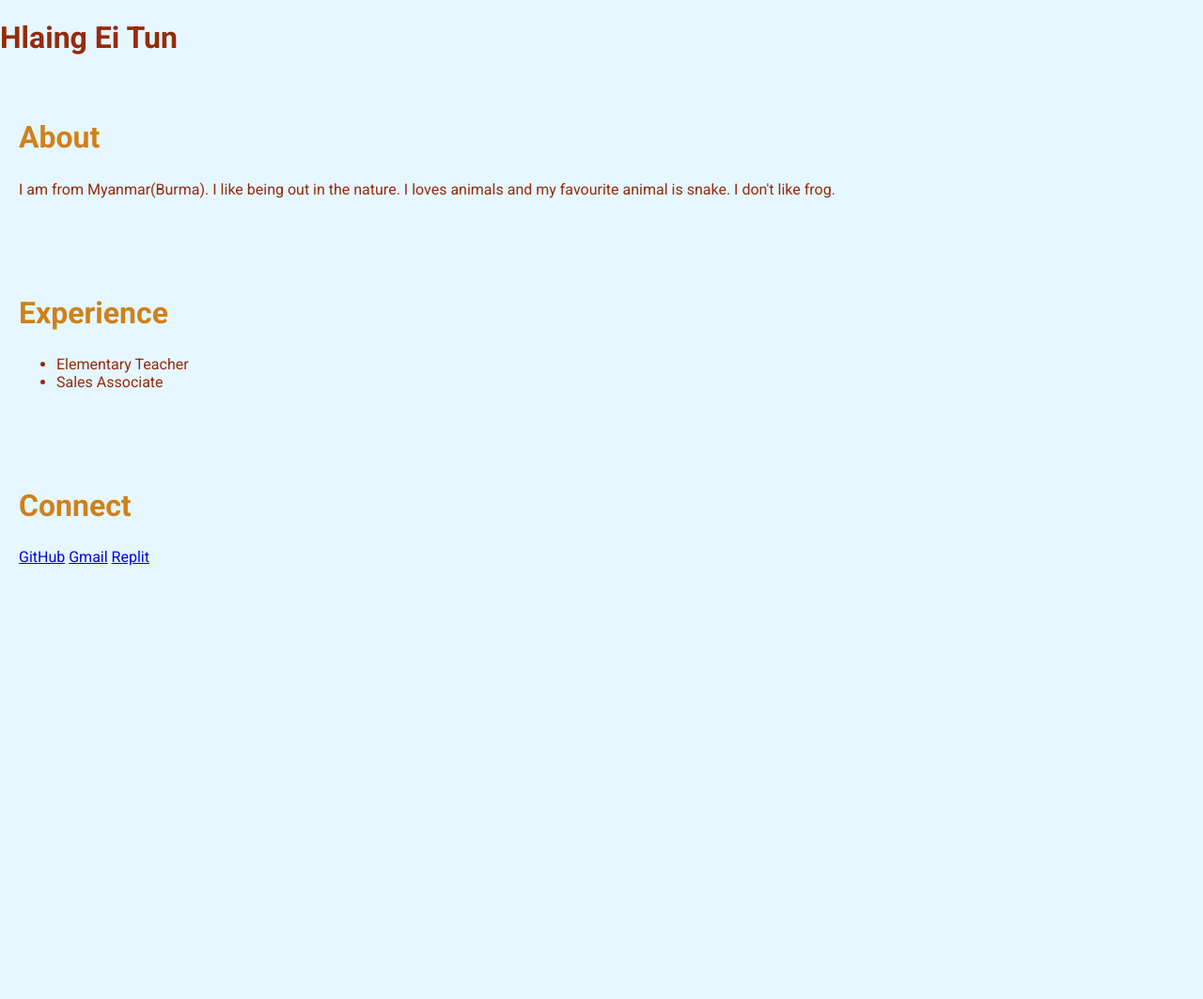
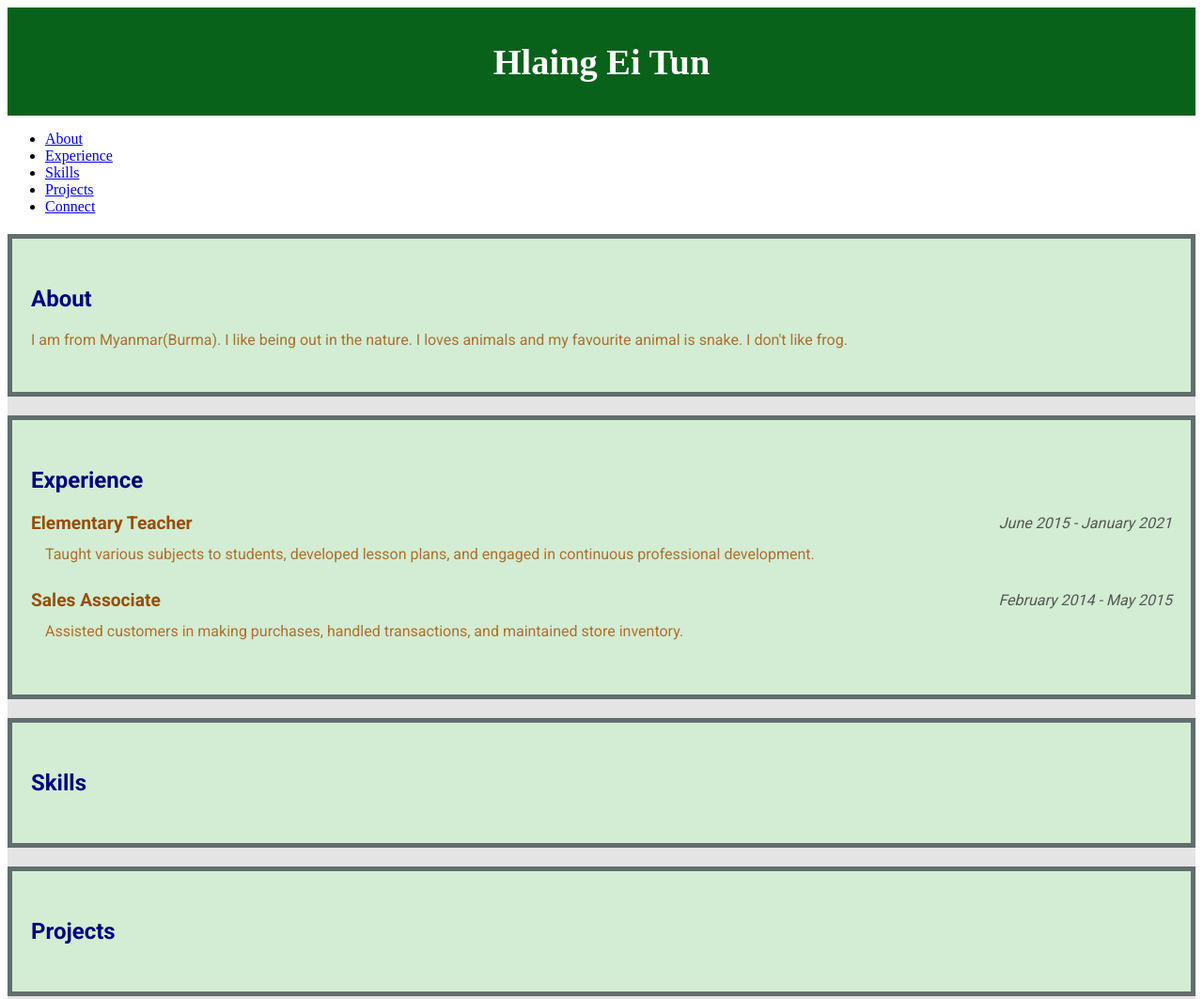
Before and after one commit to Serena-Tun/CTD-Intro, a plain HTML site: page index.html in a window 1280 px wide. Shown: the top 1063 px of the page at 94% size. Before the commit the page ends 800 px from the top, so only its background shows below. Drawn offline with Linux system fonts and the light colour scheme.

Commit message:
formatted styles added

```diff
--- a/css/index.css
+++ b/css/index.css
@@ -2,71 +2,95 @@
 @import url('https://fonts.googleapis.com/css2?family=Roboto:wght@400;700&display=swap');
 
 /* General Styling */
-body {
-    background-color: #e6f7ff; /* Change the background color of the page body */
-    color: #952b0b; /* Change the default text color */
+header {
+    background-color: #096219;
+    color: #ffff;
+    position: sticky;
+    Top: 0;
+    right: 0;
+    Left: 0;
+    text-align: center;
+    padding: 10px 0;
+    margin-bottom: 10px;
+    font-size: larger;
+    font-weight: bolder;
+
+}
+
+main {
+    background-color: #e4e4e4; /* Change the background color of the page body */
+    color: #ae6f2f; /* Change the default text color */
     font-family: 'Roboto', sans-serif; /* Customize the font family */
     margin: 0;
     padding: 0;
 }
 
 section {
-    padding: 20px; /* Add padding between sections */
+    padding: 25px; /* Add padding between sections */
     margin: 20px 0; /* Add margin between sections */
-    border: 1px rgb(2, 2, 17); /* Add border to visualize sections */
+    border: solid 5px rgb(98, 109, 109);
 }
 
-/* Header Styling */
-header {
-    text-align: center; /* Change the alignment of the content */
-    background-color: rgb(19, 81, 17); /* Custom background color */
-    color: rgb(48, 215, 181); /* Custom text color */
-    padding: 50px 0; /* Padding for spacing */
+h2 {
+    color: navy;
+    text-align: left;
+    font-weight: bolder;
 }
 
-header h1 {
-    font-size: 3em; /* Change the font size */
-    font-weight: 700; /* Change the font weight */
-    color: rgb(255, 255, 255); /* Change the font color to white */
-    text-transform: uppercase; /* Transform the style of your name */
-    letter-spacing: 2px; /* Add spacing between letters */
-    text-shadow: 2px 2px 4px rgba(0, 0, 0, 0.5); /* Add shadow to the text */
+#About {
+    background-color: #d2edd3;
+    padding: 30px 20px;
+    text-align: left;
 }
 
-/* Experience Section */
-#experience ul {
-    list-style-type: none; /* Remove bullet points */
-    padding: 0;
+#Experience {
+    background-color: #d2edd3;
+    padding: 30px 20px;
+    margin: 0;
 }
 
-#experience li {
-    background-color: rgb(145, 145, 19); /* Background color for list items */
-    border: 1px pink; /* Border for list items */
-    border-radius: 5px; /* Rounded corners */
-    padding: 15px; /* Padding inside list items */
-    margin: 10px 0; /* Margin between list items */
-    box-shadow: 0 4px 6px rgba(0, 0, 0, 0.1); /* Box shadow for list items */
+.job {
+    margin-bottom: 25px; /* Space between jobs */
 }
 
-/* Connect Section */
-#connect a {
-    display: inline-block; /* Transform links into block style */
-    background-color: #007acc; /* Background color for links */
-    color: #fff; /* Text color for links */
-    padding: 10px 15px; /* Padding for links */
-    margin: 5px; /* Margin between links */
-    text-decoration: none; /* Remove underline */
-    border-radius: 5px; /* Rounded corners */
-    transition: background-color 0.3s ease; /* Smooth transition on hover */
+.job-header {
+    display: flex;
+    justify-content: space-between; /* Align job title to the left and dates to the right */
+    align-items: center; /* Center the items vertically */
+    margin-bottom: 10px;
 }
 
-#connect a:hover {
-    background-color: olive; /* Hover effect */
+.job-title {
+    font-weight: bold;
+    font-size: 1.2em;
+    color:#974e05;
 }
 
-/* Headings Styling */
-h2 {
-    font-size: 2em; /* Change the font size of headings */
-    font-weight: 700; /* Change the font weight of headings */
-    color: rgb(207, 129, 27); /* Change the color of headings */
+.job-dates {
+    font-style: italic;
+    color: #555; /* Lighter color for dates */
 }
+
+.job-description {
+    padding-left: 15px; /* Indent the description slightly */
+    font-size: 1em;
+    line-height: 1.5;
+}
+
+#Skills {
+    background-color: #d2edd3;
+    padding: 30px 20px;
+}
+
+#Projects {
+    background-color: #d2edd3;
+    padding: 30px 20px;
+}
+
+#Connect {
+        background-color: #d2edd3;
+        padding: 30px 20px;
+        display: flex;
+        flex-direction: column;
+        align-items: left;
+}
--- a/index.html
+++ b/index.html
@@ -10,8 +10,22 @@
     </head>
 
     <body>
+
+        <header>
             <h1>Hlaing Ei Tun</h1>
+        </header>
 
+        <nav>
+            <ul>
+                <li><a href="#about">About</a></li>
+                <li><a href="#experience">Experience</a></li>
+                <li><a href="#skills">Skills</a></li>
+                <li><a href="#projects">Projects</a></li>
+                <li><a href="#connect">Connect</a></li>
+            </ul>
+        </nav>
+
+        <main>
             <section id="About">
                 <h2>About</h2>
                 <p>I am from Myanmar(Burma). I like being out in the nature. I loves animals and my favourite animal is snake. I don't like frog.</p>
@@ -19,19 +33,46 @@
 
             <section id="Experience">
                 <h2>Experience</h2>
-        <ul>
-            <li>Elementary Teacher</li>
-            <li>Sales Associate</li>
-        </ul>
+
+                <div class="job">
+                    <div class="job-header">
+                        <div class="job-title">Elementary Teacher</div>
+                        <div class="job-dates">June 2015 - January 2021</div>
+                    </div>
+                    <div class="job-description">
+                        Taught various subjects to students, developed lesson plans, and engaged in continuous professional development.
+                    </div>
+                </div>
+
+                <div class="job">
+                    <div class="job-header">
+                        <div class="job-title">Sales Associate</div>
+                        <div class="job-dates">February 2014 - May 2015</div>
+                    </div>
+                    <div class="job-description">
+                        Assisted customers in making purchases, handled transactions, and maintained store inventory.
+                    </div>
+                </div>
+            </section>
+
+
+            <section id="Skills">
+                <h2>Skills</h2>
+            </section>
+
+            <section id="Projects">
+                <h2>Projects</h2>
             </section>
 
             <section id="Connect">
                 <h2>Connect</h2>
-
-        <a href="https://github.com/Serena-Tun">GitHub</a>
-        <a href="https://mail.google.com/mail/u/0/#inbox">Gmail</a>
-        <a href="https://replit.com/@zwekh12">Replit</a>
+                <ul class="connect-list"></ul>
+                    <li><a href="https://github.com/Serena-Tun">GitHub</a></li>
+                    <li><a href="https://mail.google.com/mail/u/0/#inbox">Gmail</a></li>
+                    <li><a href="https://replit.com/@zwekh12">Replit</a></li>
+                </ul>
             </section>
+        </main>
 
     </body>
 
```
Lines whose indentation alone changed are shown as unchanged.
